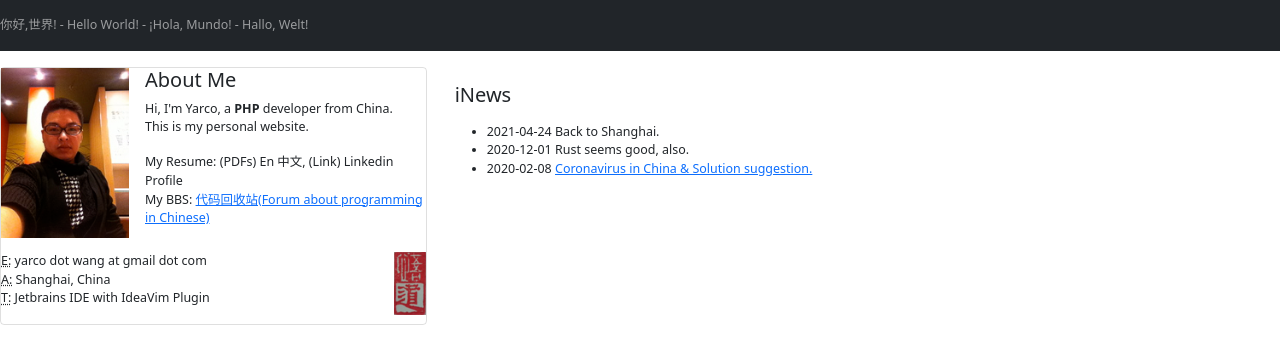
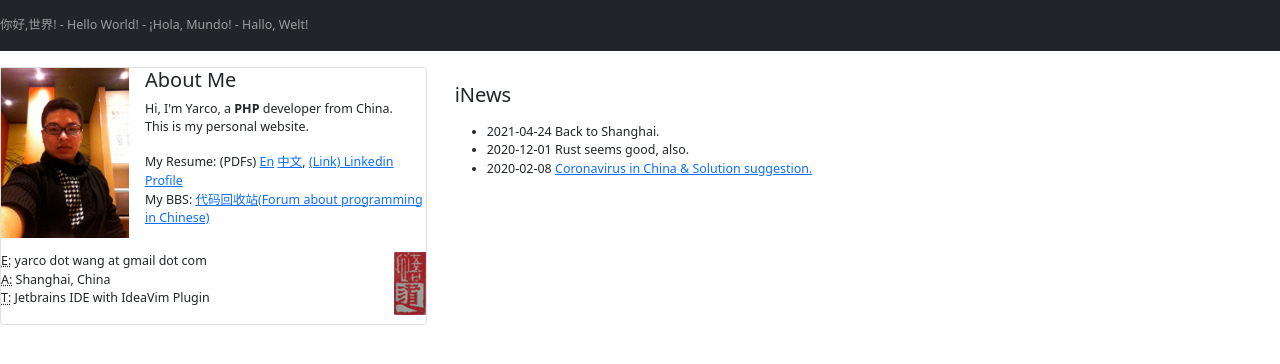
Before and after one commit to yarcowang/yarcowang.github.io, a Jekyll site: the page built from index.html, in a window 1280 px wide. Shown: the top 364 px of the page. Built offline with Jekyll 4.4.1, drawn with Linux system fonts in a browser that asks for light colours; nearby versions of some CDN libraries; part of the change alters nothing that is shown.

```diff
--- a/index.html
+++ b/index.html
@@ -12,7 +12,7 @@ layout: home
                     Hi, I'm Yarco, a <b>PHP</b> developer from China.<br />
                     This is my personal website.<br />
                     <ul class="list-unstyled">
-                        <li>My Resume: (PDFs) En 中文, (Link) Linkedin Profile</li>
+                        <li>My Resume: (PDFs) <a href="files/cv/main.pdf" target="_blank">En</a> <a href="files/cv/main-zh.pdf" target="_blank">中文</a>, <a href="https://www.linkedin.com/in/yarcowang/">(Link) Linkedin Profile</a></li>
                         <li>My BBS: <a href="http://ru.bbish.net">代码回收站(Forum about programming in Chinese)</a></li>
                     </ul>
                 </p>
```
